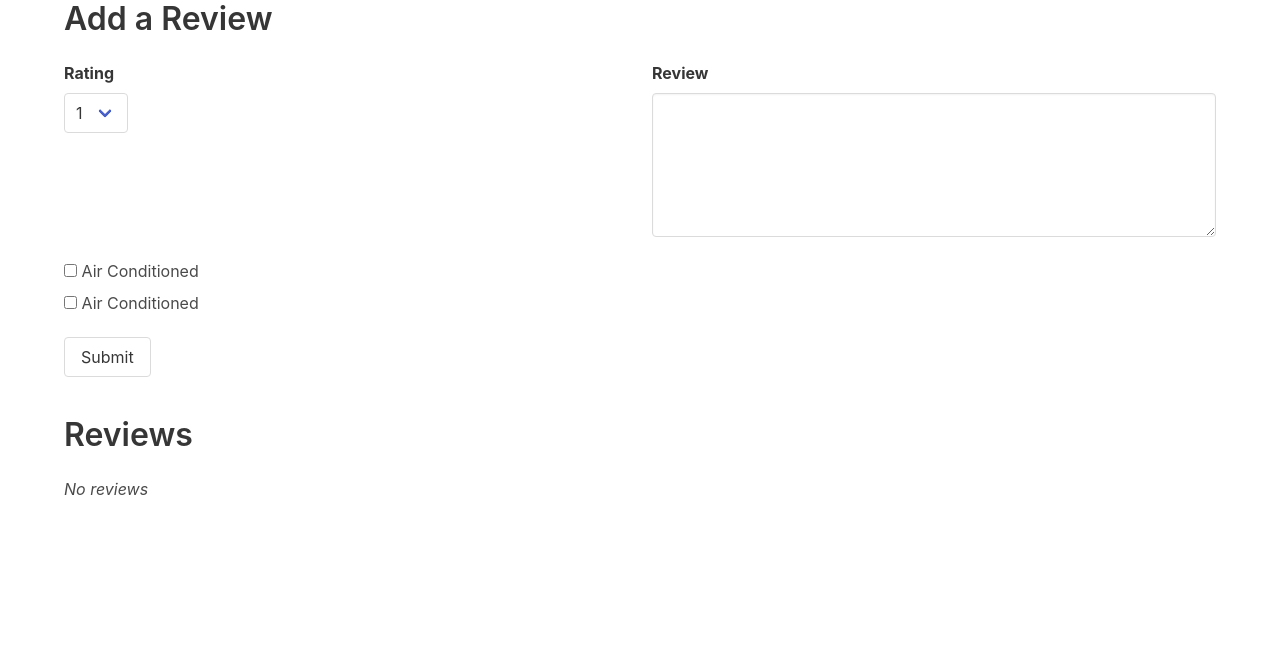
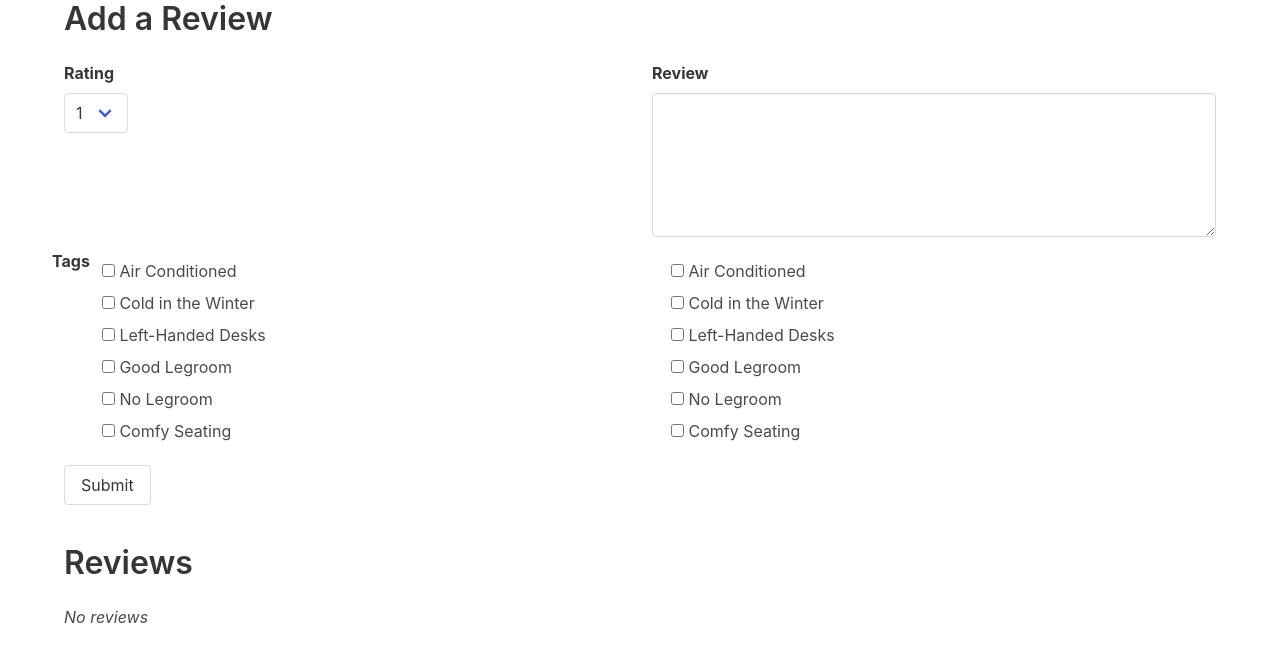
Before and after one commit to Iune/CS411Project, a Flask app: template templates/classroom-bulma.html in a window 1280 px wide. Shown: the part 428-1081 px from the top of the page. Before the commit the page ends 923 px from the top, so only its background shows below. Run offline with Flask 2, Linux system fonts and the light colour scheme; the template is opened without the code that fills it, so the values that code supplies are empty; the visitor is signed in with stand-in values (Sample User, id 1); some libraries are stand-ins or nearby versions.

Commit message:
Updating reviews with tags

```diff
--- a/templates/classroom-bulma.html
+++ b/templates/classroom-bulma.html
@@ -73,6 +73,7 @@
 				</div>
 			</div>
 			<div class="columns">
+				<label class="label">Tags</label>
 				<div class="column">
 					<div class="field">
 						<p class="control">
@@ -85,8 +86,90 @@
 					<div class="field">
 						<p class="control">
 							<label class="checkbox">
+  							<input name="tags" value="cold_in_the_winter" type="checkbox">
+  							Cold in the Winter
+      						</label>
+						</p>
+					</div>
+					<div class="field">
+						<p class="control">
+							<label class="checkbox">
+  							<input name="tags" value="left_handed_desks" type="checkbox">
+  							Left-Handed Desks
+      						</label>
+						</p>
+					</div>
+					<div class="field">
+						<p class="control">
+							<label class="checkbox">
+  							<input name="tags" value="good_legroom" type="checkbox">
+  							Good Legroom
+      						</label>
+						</p>
+					</div>
+					<div class="field">
+						<p class="control">
+							<label class="checkbox">
+  							<input name="tags" value="no_legroom" type="checkbox">
+  							No Legroom
+      						</label>
+						</p>
+					</div>
+					<div class="field">
+						<p class="control">
+							<label class="checkbox">
+  							<input name="tags" value="comfy_seating" type="checkbox">
+  							Comfy Seating
+      						</label>
+						</p>
+					</div>
+				</div>
+				<div class="column">
+					<div class="field">
+						<p class="control">
+							<label class="checkbox">
   							<input name="tags" value="air_conditioned" type="checkbox">
   							Air Conditioned
+      						</label>
+						</p>
+					</div>
+					<div class="field">
+						<p class="control">
+							<label class="checkbox">
+  							<input name="tags" value="cold_in_the_winter" type="checkbox">
+  							Cold in the Winter
+      						</label>
+						</p>
+					</div>
+					<div class="field">
+						<p class="control">
+							<label class="checkbox">
+  							<input name="tags" value="left_handed_desks" type="checkbox">
+  							Left-Handed Desks
+      						</label>
+						</p>
+					</div>
+					<div class="field">
+						<p class="control">
+							<label class="checkbox">
+  							<input name="tags" value="good_legroom" type="checkbox">
+  							Good Legroom
+      						</label>
+						</p>
+					</div>
+					<div class="field">
+						<p class="control">
+							<label class="checkbox">
+  							<input name="tags" value="no_legroom" type="checkbox">
+  							No Legroom
+      						</label>
+						</p>
+					</div>
+					<div class="field">
+						<p class="control">
+							<label class="checkbox">
+  							<input name="tags" value="comfy_seating" type="checkbox">
+  							Comfy Seating
       						</label>
 						</p>
 					</div>
```
